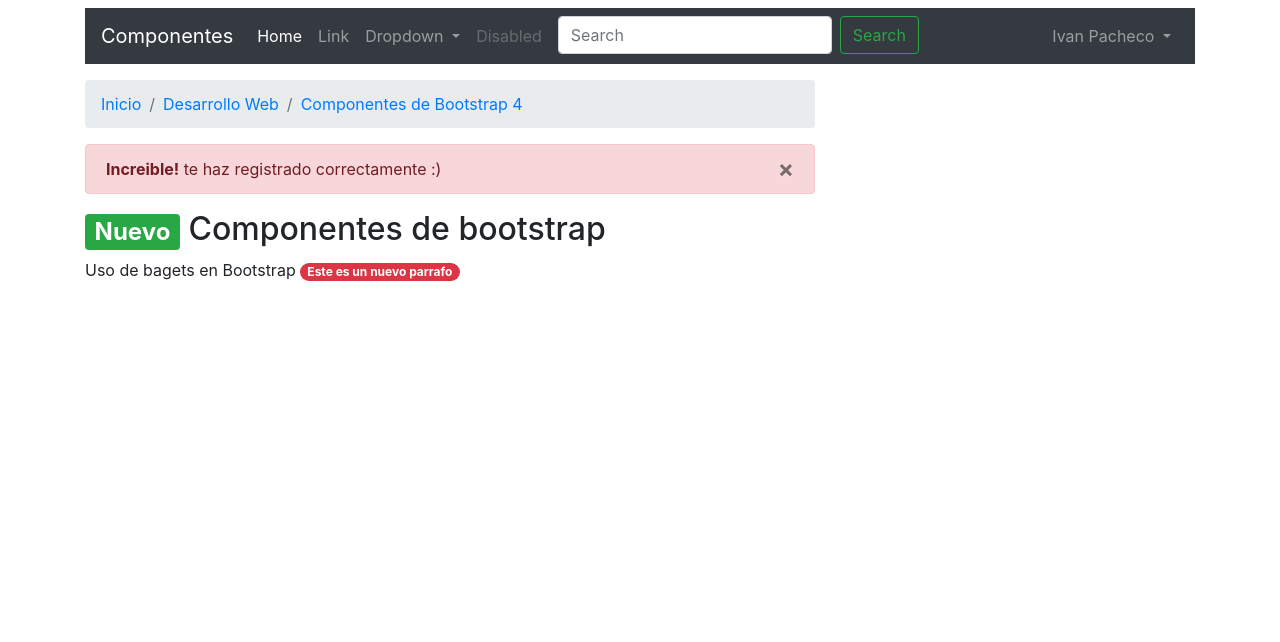
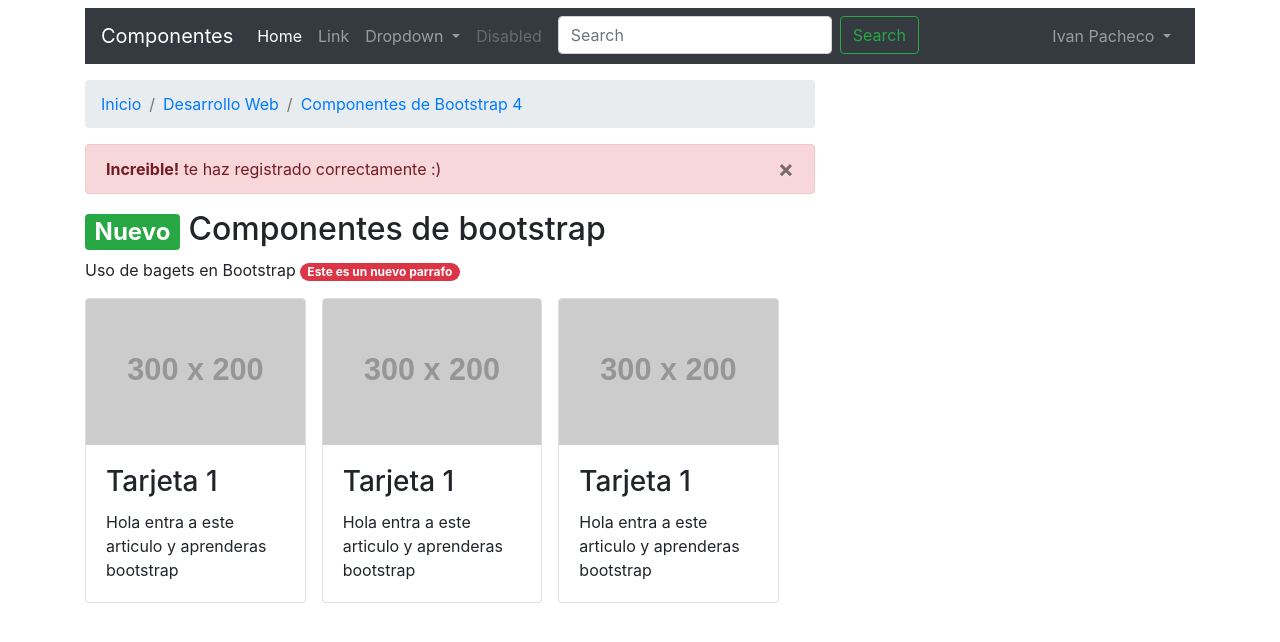
Before and after one commit to IvanPMa/master-css, a plain HTML site: page Learning Bootstrap/componentes.html in a window 1280 px wide. Drawn offline with Linux system fonts and the light colour scheme; placeholder pictures from the web are drawn by us.

Commit message:
Tarjetas

```diff
--- a/Learning Bootstrap/componentes.html
+++ b/Learning Bootstrap/componentes.html
@@ -109,6 +109,37 @@
               </div>
             </div>
 
+
+            <div class="row col-md-8">
+
+              <div class="card col mr-3 p-0">
+                <img class="card-img-top img-fluid" src="https://via.placeholder.com/300x200">
+                <div class="card-body">
+                  <h3 class="card-title">Tarjeta 1</h3>
+                  <p class="card-text">
+                    Hola entra a este articulo y aprenderas bootstrap
+                  </p>
+                </div>
+              </div>
+              <div class="card col mr-3 p-0">
+                <img class="card-img-top img-fluid" src="https://via.placeholder.com/300x200">
+                <div class="card-body">
+                  <h3 class="card-title">Tarjeta 1</h3>
+                  <p class="card-text">
+                    Hola entra a este articulo y aprenderas bootstrap
+                  </p>
+                </div>
+              </div>
+              <div class="card col mr-3 p-0">
+                <img class="card-img-top img-fluid" src="https://via.placeholder.com/300x200">
+                <div class="card-body">
+                  <h3 class="card-title">Tarjeta 1</h3>
+                  <p class="card-text">
+                    Hola entra a este articulo y aprenderas bootstrap
+                  </p>
+                </div>
+              </div>
+
         </div>
         <script type="text/javascript" src="jquery/jquery-3.6.0.min.js"></script>
         <script type="text/javascript" src="bootstrap/js/bootstrap.min.js"></script>
```
